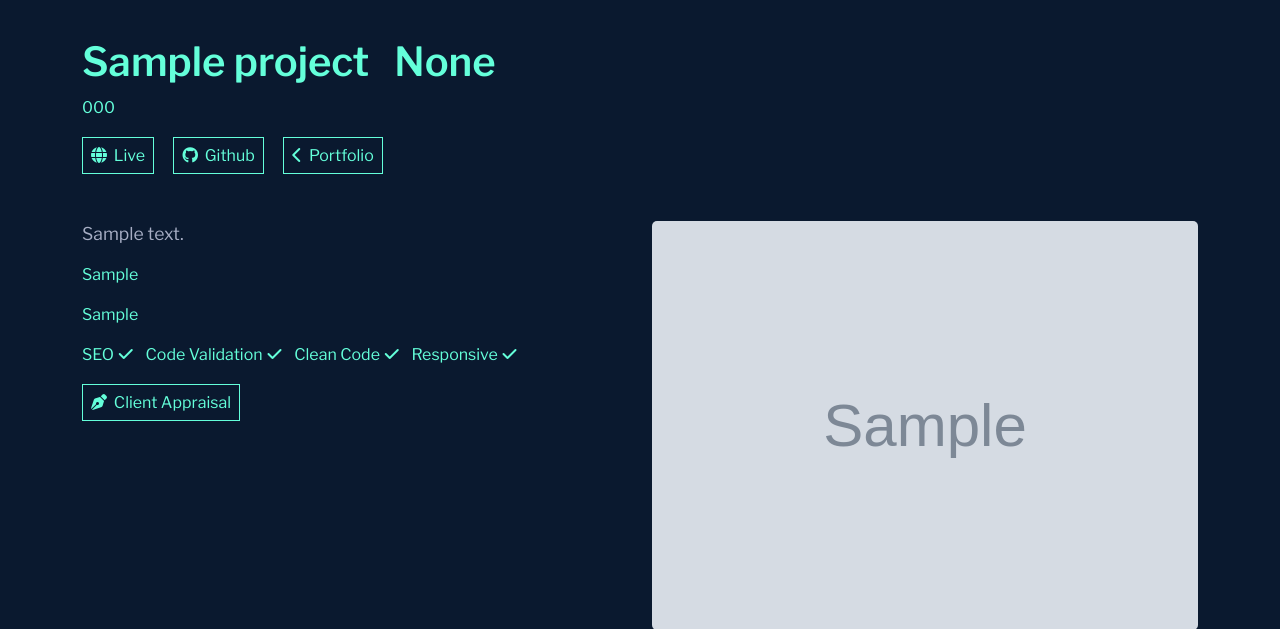
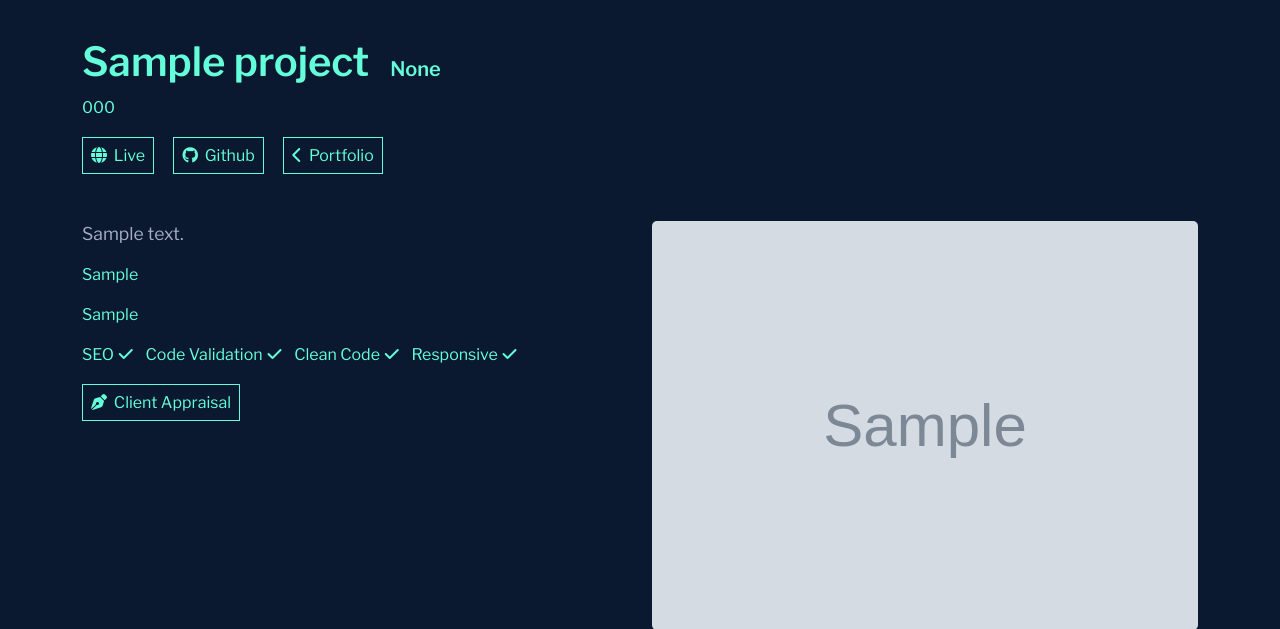
Before and after one commit to Bealby/murray_bealby, a Django app: a page that uses portfolio/templates/projects/project_detail.html in a window 1280 px wide. Shown: the part 59-688 px from the top of the page. Run offline with Django 3.2, Linux system fonts and the light colour scheme; tables that the repository leaves empty hold one stand-in row (values such as "Sample post"); grey boxes marked "Sample" are stand-in pictures; some libraries are stand-ins or nearby versions.

Commit message:
Add new class to span in main header

```diff
--- a/portfolio/templates/projects/project_detail.html
+++ b/portfolio/templates/projects/project_detail.html
@@ -8,7 +8,7 @@
 <section class="container">
     <div class="row title-section-top-margin content-margin">
         <div class="col-12">
-            <p class="title-header mb-1">{{ project.name }}&nbsp;&nbsp;<span class="title-header-2">
+            <p class="title-header mb-1">{{ project.name }}&nbsp;&nbsp;<span class="title-sub-header">
                     {{ project.type }}</span></p>
         </div>
         <div class="col-12">
```
